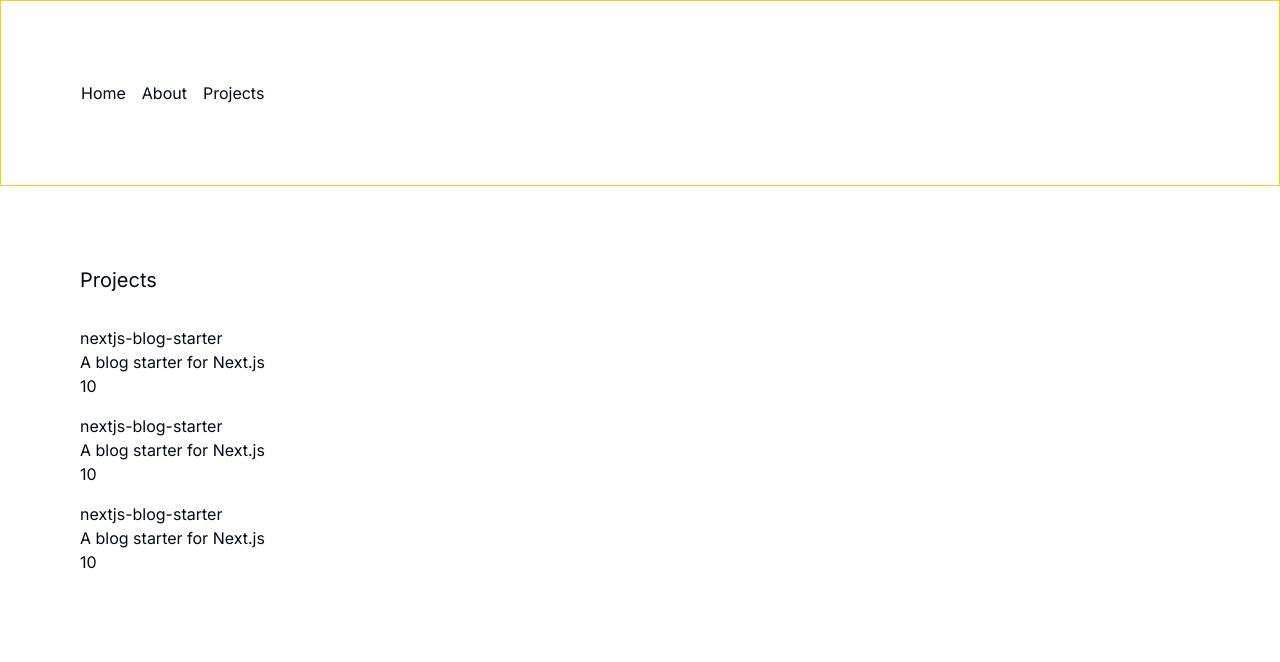
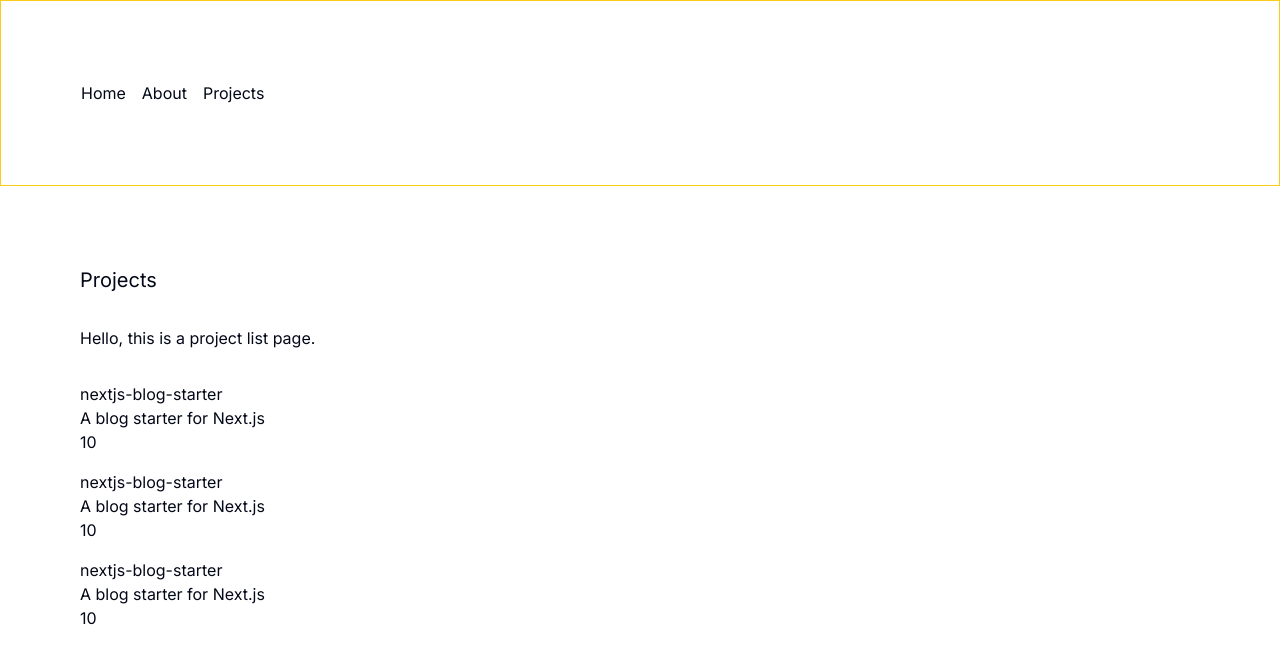
Before and after one commit to ivlie1495/blog-apps, a Next.js app: page /about/projects in a window 1280 px wide. Shown: the top 662 px of the page. Built offline with nearby package versions, Linux system fonts and the light colour scheme; data requests are answered from the project's data file.

Commit message:
react suspense

```diff
--- /dev/null
+++ b/app/about/projects/_components/project-list-loading.tsx
@@ -0,0 +1,15 @@
+import { Skeleton } from '@/components/ui/skeleton'
+
+const ProjectListLoading = () => {
+	return (
+		<ul>
+			{Array.from({ length: 3 }).map((_, i) => (
+				<li key={i} className="mb-4">
+					<Skeleton className="h-14 w-full" />
+				</li>
+			))}
+		</ul>
+	)
+}
+
+export default ProjectListLoading
--- /dev/null
+++ b/app/about/projects/_components/project-list.tsx
@@ -0,0 +1,25 @@
+const getData = async () => {
+	await new Promise((resolve) => setTimeout(resolve, 3000))
+
+	return (
+		await fetch('http://localhost:3001/repos', { cache: 'no-store' })
+	).json()
+}
+
+const ProjectList = async () => {
+	const data = await getData()
+
+	return (
+		<ul>
+			{data.map((repo: any) => (
+				<li key={repo.id} className="mb-4">
+					<div>{repo.title}</div>
+					<div>{repo.description}</div>
+					<div>{repo.stargazers_count}</div>
+				</li>
+			))}
+		</ul>
+	)
+}
+
+export default ProjectList
--- a/app/about/projects/page.tsx
+++ b/app/about/projects/page.tsx
@@ -1,26 +1,16 @@
-const getData = async () => {
-	await new Promise((resolve) => setTimeout(resolve, 3000))
+import { Suspense } from 'react'
 
-	return (
-		await fetch('http://localhost:3001/repos', { cache: 'no-store' })
-	).json()
-}
+import ProjectList from './_components/project-list'
+import ProjectListLoading from './_components/project-list-loading'
 
 const Page = async () => {
-	const data = await getData()
-
 	return (
 		<div className="p-20">
 			<h1 className="mb-8 text-xl">Projects</h1>
-			<ul>
-				{data.map((repo: any) => (
-					<li key={repo.id} className="mb-4">
-						<div>{repo.title}</div>
-						<div>{repo.description}</div>
-						<div>{repo.stargazers_count}</div>
-					</li>
-				))}
-			</ul>
+			<div className="mb-8">Hello, this is a project list page.</div>
+			<Suspense fallback={<ProjectListLoading />}>
+				<ProjectList />
+			</Suspense>
 		</div>
 	)
 }
```
Also changed, not shown: app/about/projects/_loading.tsx (renamed from app/about/projects/loading.tsx).
